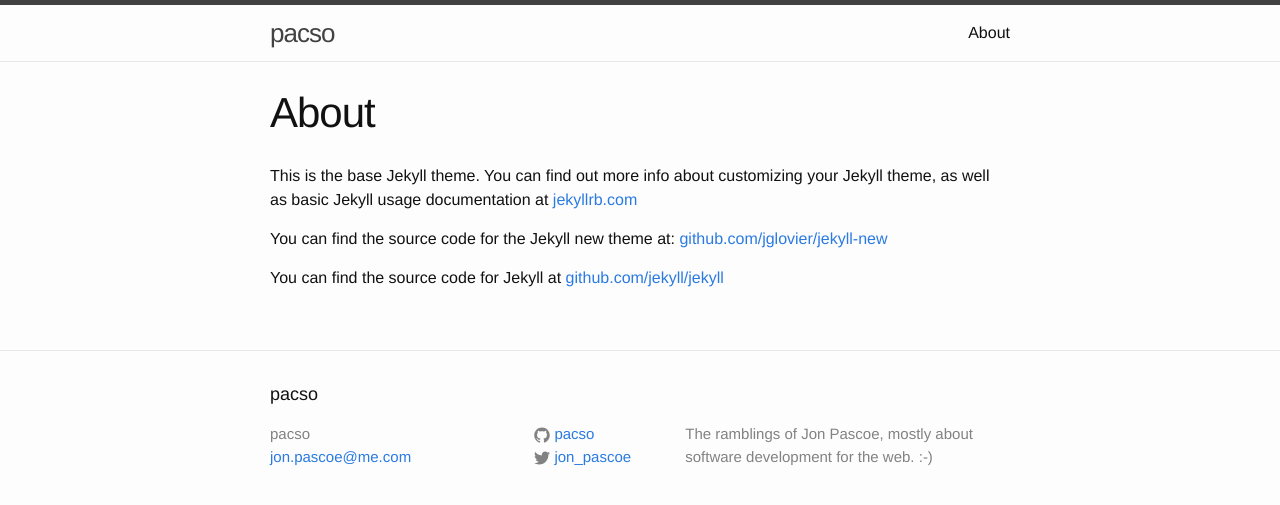
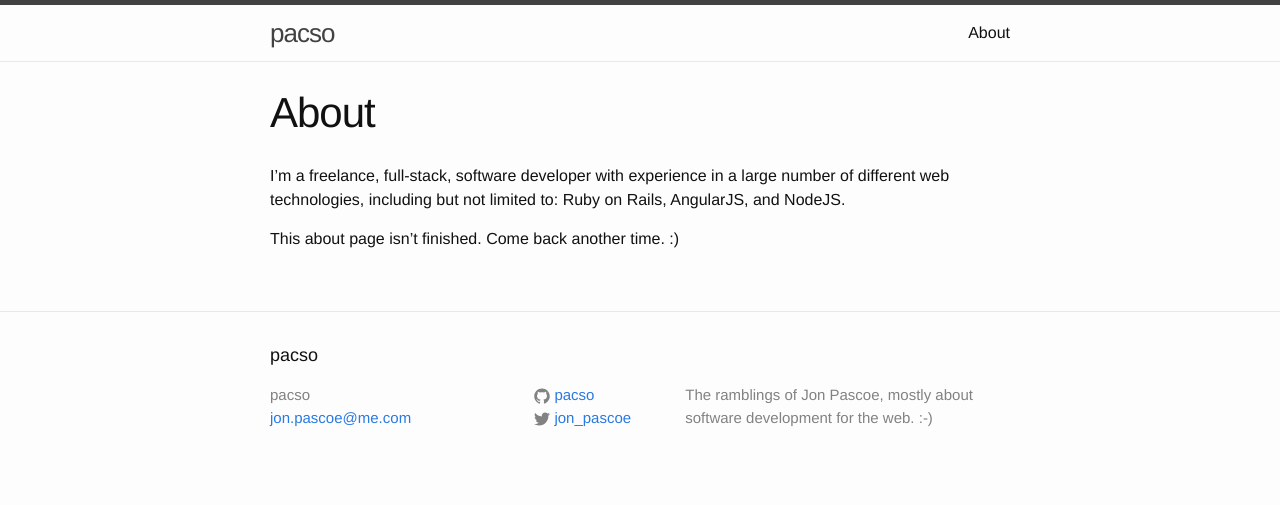
Before and after one commit to pacso/pacso.github.io, a Jekyll site: the page built from about.md, in a window 1280 px wide. Shown: the top 505 px of the page. Built offline with Jekyll 4.4.1, drawn with Linux system fonts in a browser that asks for light colours.

Commit message:
Remove default about page content

```diff
--- a/about.md
+++ b/about.md
@@ -4,8 +4,6 @@
 permalink: /about/
 ---
 
-This is the base Jekyll theme. You can find out more info about customizing your Jekyll theme, as well as basic Jekyll usage documentation at [jekyllrb.com](http://jekyllrb.com/)
+I'm a freelance, full-stack, software developer with experience in a large number of different web technologies, including but not limited to: Ruby on Rails, AngularJS, and NodeJS.
 
-You can find the source code for the Jekyll new theme at: [github.com/jglovier/jekyll-new](https://github.com/jglovier/jekyll-new)
-
-You can find the source code for Jekyll at [github.com/jekyll/jekyll](https://github.com/jekyll/jekyll)
+This about page isn't finished. Come back another time. :)
```
